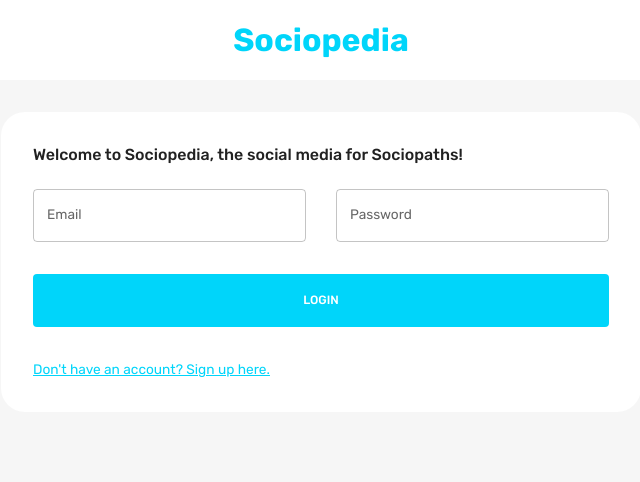
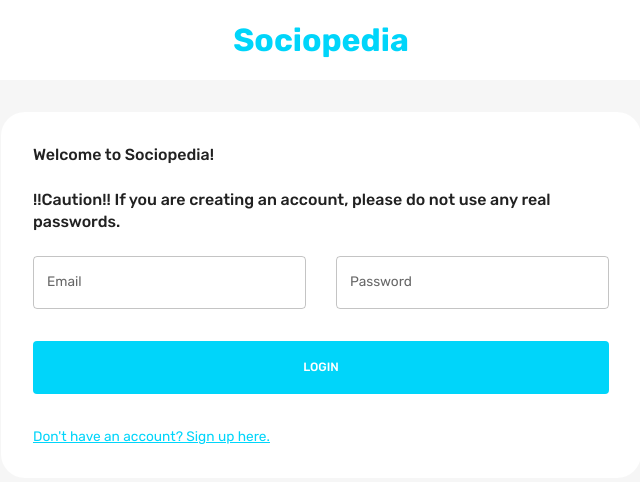
Before and after one commit to eshakumar/social-media-app, a React (Create React App) app in the folder client/: page / in a window 1280 px wide. Shown: the top 482 px of the page, without its empty margins (319-959 px from the left). Built offline with nearby package versions, Linux system fonts and the light colour scheme.

Commit message:
Update login page

```diff
--- a/client/src/scenes/loginPage/index.jsx
+++ b/client/src/scenes/loginPage/index.jsx
@@ -29,7 +29,10 @@ const LoginPage = () => {
                 backgroundColor={theme.palette.background.alt}
             >
                 <Typography fontWeight="500" variant="h5" sx={{ mb: "1.5rem" }}>
-                    Welcome to Sociopedia, the social media for Sociopaths!
+                    Welcome to Sociopedia!
+                </Typography>
+                <Typography fontWeight="500" variant="h5" sx={{ mb: "1.5rem" }}>
+                    !!Caution!! If you are creating an account, please do not use any real passwords.
                 </Typography>
                 <Form />
             </Box>
```
